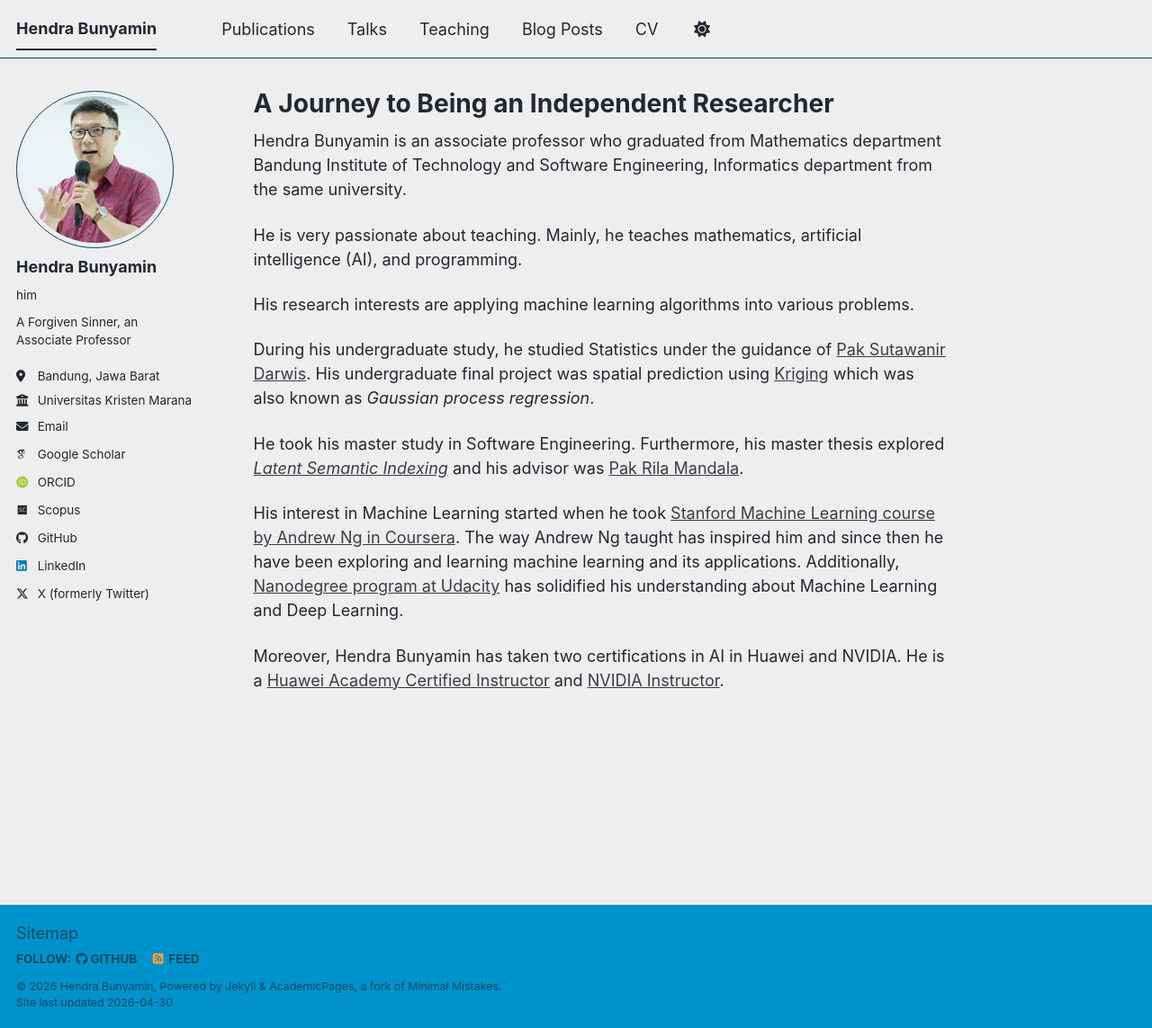
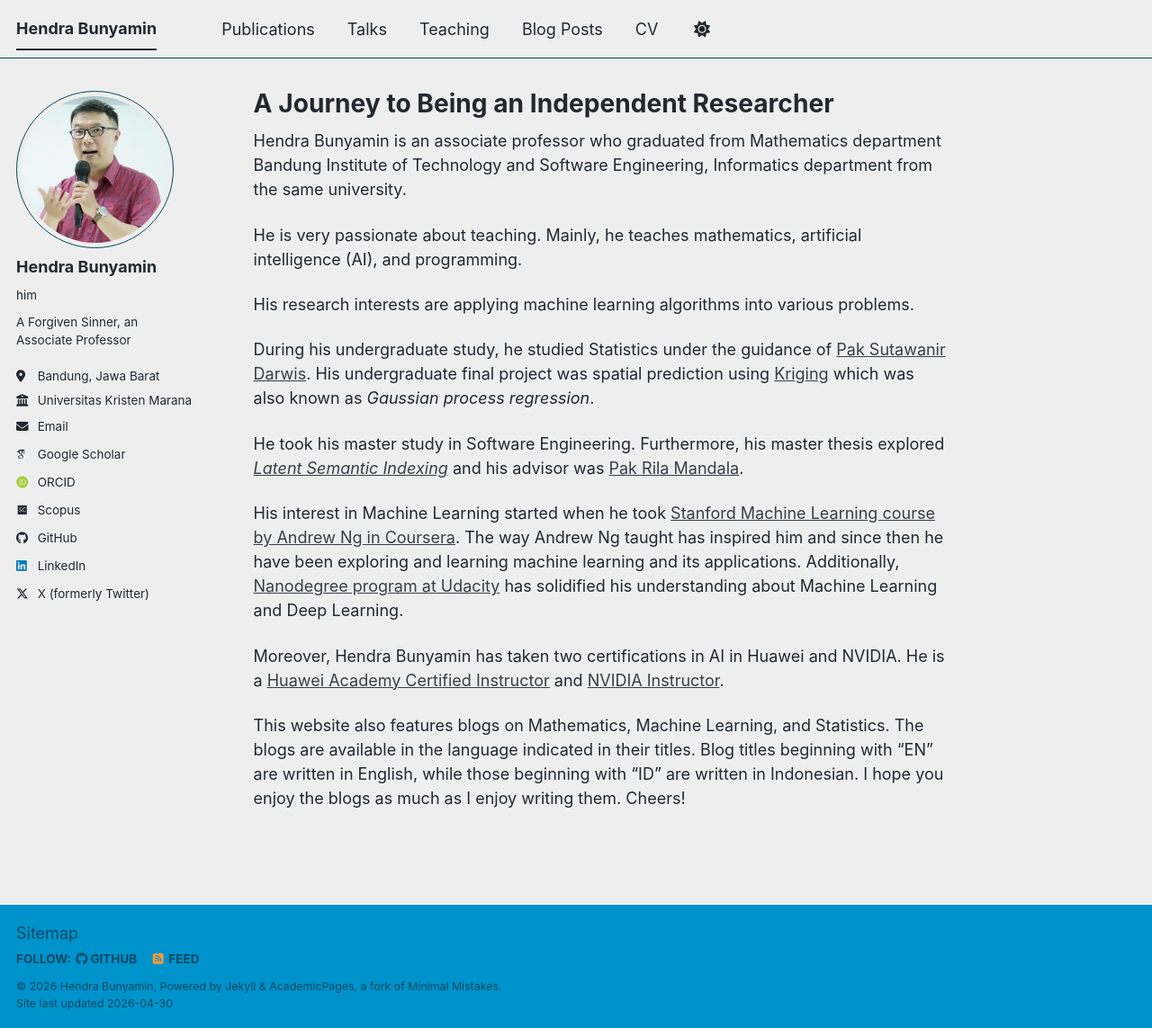
Before and after one commit to hbunyamin/hbunyamin.github.io, a Jekyll site: the page built from _pages/about.md, in a window 1280 px wide and 1143 px high. Shown: the whole window at 90% size. Built offline with Jekyll 4.4.1, drawn with Linux system fonts in a browser that asks for light colours; some web fonts are replaced; a script bundle is joined from its source files by our own code; library files that are not in the unit come from our copies.

Commit message:
Kasih informasi mengenai blog dalam Inggris dan Indonesia

```diff
--- a/_pages/about.md
+++ b/_pages/about.md
@@ -20,3 +20,5 @@ He took his master study in Software Engineering. Furthermore, his master thesis
 His interest in Machine Learning started when he took [Stanford Machine Learning course by Andrew Ng in Coursera](https://youtu.be/gb262LDH1So?si=QujlL3a4av5eyBoa). The way Andrew Ng taught has inspired him and since then he have been exploring and learning machine learning and its applications. Additionally, [Nanodegree program at Udacity](https://www.udacity.com/course/deep-learning-nanodegree--nd101) has solidified his understanding about Machine Learning and Deep Learning.
 
 Moreover, Hendra Bunyamin has taken two certifications in AI in Huawei and NVIDIA. He is a [Huawei Academy Certified Instructor](https://maranathaedu-my.sharepoint.com/:b:/g/personal/hendra_bunyamin_it_maranatha_edu/EeP6VPTQcoJFmBh0vqCoDJgB4znritavqB2ZVjGfeEIWSA?e=LmHW8G) and [NVIDIA Instructor](https://learn.nvidia.com/certificates?id=dOrmP67UTOGeV1_vohFGSQ).
+
+This website also features blogs on Mathematics, Machine Learning, and Statistics. The blogs are available in the language indicated in their titles. Blog titles beginning with "EN" are written in English, while those beginning with "ID" are written in Indonesian. I hope you enjoy the blogs as much as I enjoy writing them. Cheers!
```
